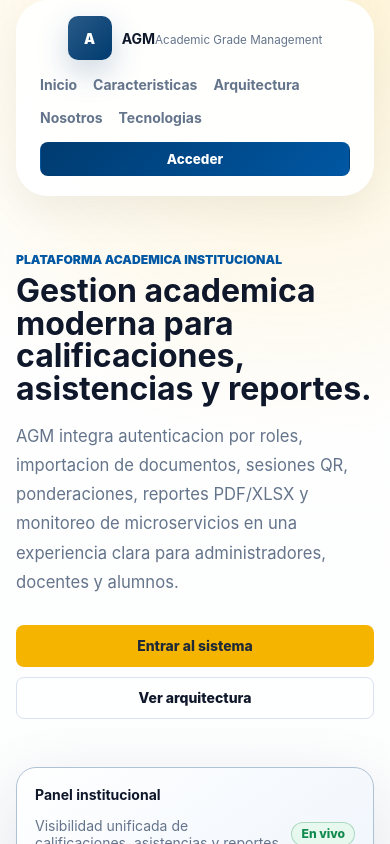
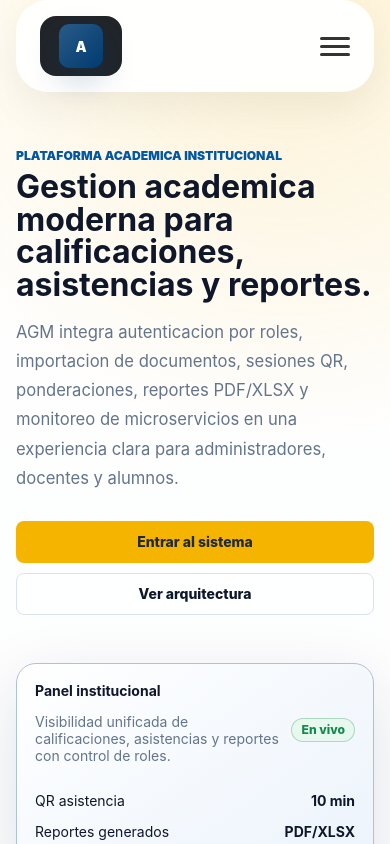
Before and after one commit to SennDev/Project-SW-Michoacanos-Frontend, an Angular app: page / in a window 390 px wide. Shown: the top 844 px of the page. Built offline with nearby package versions, Linux system fonts and the light colour scheme.

Commit message:
Se mejoro el diseño responsivo de la landing page

```diff
--- a/src/app/screens/public/landing/landing.screen.html
+++ b/src/app/screens/public/landing/landing.screen.html
@@ -1,19 +1,26 @@
 <main class="public-page">
   <header class="public-nav">
-    <a routerLink="/" class="row">
+    <a routerLink="/" class="brand-link" aria-label="Ir al inicio">
       <span class="brand-mark">A</span>
-      <span>
+      <span class="brand-text">
         <strong>AGM</strong>
         <small class="muted">Academic Grade Management</small>
       </span>
     </a>
-    <nav class="nav-links" aria-label="Navegacion publica">
-      <a href="#inicio">Inicio</a>
-      <a href="#features">Caracteristicas</a>
-      <a href="#architecture">Arquitectura</a>
-      <a routerLink="/about">Nosotros</a>
-      <a href="#technology">Tecnologias</a>
-      <a class="btn primary small" routerLink="/auth/login">Acceder</a>
+
+    <button class="burger-button" (click)="toggleMenu()" [attr.aria-expanded]="isMenuOpen" aria-label="Alternar menú">
+      <span class="burger-line"></span>
+      <span class="burger-line"></span>
+      <span class="burger-line"></span>
+    </button>
+
+    <nav class="nav-links" [class.active]="isMenuOpen" aria-label="Navegación principal">
+      <a href="#inicio" (click)="scrollTo($event, 'inicio')">Inicio</a>
+      <a href="#features" (click)="scrollTo($event, 'features')">Características</a>
+      <a href="#architecture" (click)="scrollTo($event, 'architecture')">Arquitectura</a>
+      <a routerLink="/about" (click)="isMenuOpen = false">Nosotros</a>
+      <a href="#technology" (click)="scrollTo($event, 'technology')">Tecnologías</a>
+      <a class="btn primary small" routerLink="/auth/login" (click)="isMenuOpen = false">Acceder</a>
     </nav>
   </header>
 
--- a/src/app/screens/public/landing/landing.screen.scss
+++ b/src/app/screens/public/landing/landing.screen.scss
@@ -1,25 +1,144 @@
 .public-nav {
   display: flex;
-  gap: 1rem;
-  justify-content: space-between;
+  flex-direction: row; /* Fuerza a que sea una fila */
+  flex-wrap: nowrap;   /* PROHÍBE que los elementos salten a la siguiente línea */
+  justify-content: space-between; /* A la izquierda y burger a la derecha */
   align-items: center;
-  flex-wrap: wrap;
   padding: 1rem 1.5rem;
   margin-bottom: 0.5rem;
   border-radius: 2rem;
   background: rgba(255, 255, 255, 0.95);
   box-shadow: 0 16px 40px rgba(0, 0, 0, 0.06);
+  position: relative;
 }
 
+.brand-link {
+  display: flex;
+  flex-direction: row !important; /* Fuerza a que la 'A' y el texto estén uno al lado del otro */
+  flex-wrap: nowrap; /* Evita que el título se caiga a la línea de abajo */
+  align-items: center;
+  gap: 0.75rem;
+  text-decoration: none;
+  background-color: #212529;
+  padding: 0.5rem 1.2rem;
+  border-radius: 1rem;
+
+  /* Asegura el texto de la marca blanco en todo momento */
+  color: #ffffff;
+
+  &:hover, &:focus {
+    color: #ffffff;
+  }
+
+  .brand-mark, strong, small {
+    color: #ffffff;
+  }
+}
+
+/* Mantiene "AGM" y su subtítulo apilados correctamente */
+.brand-text {
+  display: flex;
+  flex-direction: column;
+  align-items: flex-start;
+  line-height: 1.2;
+}
+
+/* Ocultar el texto en móviles para dejar solo la "A" */
+@media (max-width: 768px) {
+  .brand-text {
+    display: none;
+  }
+}
+
+
+/* 2. Color de texto blanco para el botón Acceder */
+.btn.primary {
+  color: #ffffff !important;
+
+  /* Mantén el color blanco también en los estados de hover o focus */
+  &:hover, &:focus {
+    color: #ffffff;
+  }
+}
+/* Ocultar el texto en móviles para dejar solo la "A" */
+@media (max-width: 768px) {
+  .brand-text {
+    display: none;
+  }
+}
+
+/* Botón Hamburguesa (Oculto por defecto) */
+.burger-button {
+  display: none;
+  flex-direction: column;
+  justify-content: space-around;
+  width: 30px;
+  height: 24px;
+  background: transparent;
+  border: none;
+  cursor: pointer;
+  padding: 0;
+  z-index: 10;
+
+  .burger-line {
+    width: 100%;
+    height: 3px;
+    background-color: #333; /* Color de las rayas de la hamburguesa */
+    border-radius: 10px;
+    transition: all 0.3s linear;
+  }
+}
+
+/* Comportamiento de los enlaces */
 .nav-links {
   display: flex;
-  flex-wrap: wrap;
   gap: 1rem;
   align-items: center;
+
+  a {
+    white-space: nowrap;
+    text-decoration: none;
+    color: inherit;
+  }
+
+  /* Breakpoint para móviles */
+  @media (max-width: 768px) {
+    display: none; /* Oculta el menú por defecto */
+    flex-direction: column;
+    position: absolute;
+    top: 100%;
+    left: 0;
+    right: 0;
+    background: rgba(255, 255, 255, 0.98);
+    padding: 1.5rem;
+    border-radius: 1rem;
+    box-shadow: 0 16px 40px rgba(0, 0, 0, 0.1);
+    margin-top: 0.5rem;
+    z-index: 9;
+
+    /* Clase activa controlada por Angular */
+    &.active {
+      display: flex;
+    }
+
+    a {
+      width: 100%;
+      text-align: center;
+      padding: 0.8rem 0;
+      border-bottom: 1px solid rgba(0,0,0,0.05);
+
+      &:last-child {
+        border-bottom: none;
+      }
+    }
+  }
 }
 
-.nav-links a {
-  white-space: nowrap;
+/* Mostrar la hamburguesa solo en móvil */
+@media (max-width: 768px) {
+  .burger-button {
+    display: flex;
+  }
 }
 
 .landing-hero {
--- a/src/app/screens/public/landing/landing.screen.ts
+++ b/src/app/screens/public/landing/landing.screen.ts
@@ -9,6 +9,25 @@ import { RouterLink } from '@angular/router';
   styleUrls: ['./landing.screen.scss']
 })
 export class LandingScreen {
+  // Estado para controlar la visibilidad del menú en dispositivos móviles
+  isMenuOpen = false;
+
+  // Método para alternar el menú
+  toggleMenu(): void {
+    this.isMenuOpen = !this.isMenuOpen;
+  }
+
+  scrollTo(event: Event, sectionId: string): void {
+    // Evita que el enlace intente cambiar la URL en el navegador
+    event.preventDefault();
+
+    // Busca la sección y hace un scroll suave
+    document.getElementById(sectionId)?.scrollIntoView({ behavior: 'smooth' });
+
+    // Cierra el menú en caso de estar en un celular
+    this.isMenuOpen = false;
+  }
+
   readonly features = [
     { title: 'Importaciones academicas', copy: 'Carga PDF, CSV y XLSX para docentes, programacion y alumnos sin duplicar logica en frontend.' },
     { title: 'Calificaciones y ponderaciones', copy: 'Configura pesos, actividades y concentrados desde servicios tipados y protegidos por rol.' },
```
